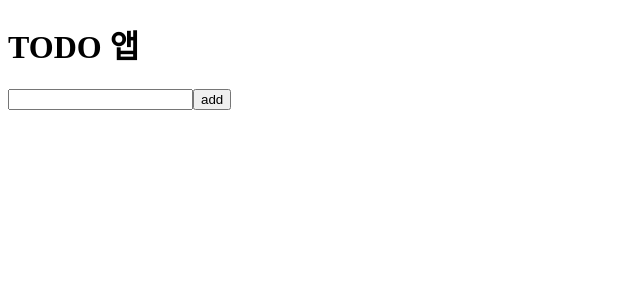
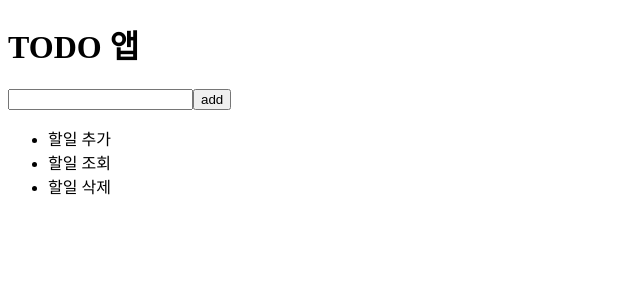
Before and after one commit to baeksu/react-study-todolist, a React (Vite) app: page / in a window 1280 px wide. Shown: the top 300 px of the page, without its empty margins (0-640 px from the left). Built offline with nearby package versions, Linux system fonts and the light colour scheme.

Commit message:
add button event

```diff
--- a/src/App.jsx
+++ b/src/App.jsx
@@ -1,6 +1,19 @@
 import { useState } from "react";
 
+function fetchTodos() {
+    const todos = [];
+    for (let i = 0; i < localStorage.length; i++) {
+        const key = localStorage.key(i);
+        const value = localStorage.getItem(key);
+        todos.push(value);
+    }
+    return todos;
+}
+
 function App() {
+    //local storage 에 가지고 있는 데이터를 가져온다.
+    const todos = fetchTodos();
+
     // useState() 를 통해서 inputText 의 상태를 모니터링 하면서 변화를 감지해서 값을 변경해준다.
     //이 때 setInputText 함수를 통해서 inputText 의 값을 갱신할 수 있다.
     const [inputText, setInputText] = useState("");
@@ -14,7 +27,9 @@ function App() {
     };
 
     //onclick 도 기본 html 에 있는 속성임
-    const handleClick = (e) => {};
+    const handleClick = (e) => {
+        localStorage.setItem(inputText, inputText);
+    };
 
     return (
         <div>
@@ -23,6 +38,13 @@ function App() {
                 <input type="text" value={inputText} onChange={handleInput} />
                 <button onClick={handleClick}>add</button>
             </div>
+            <div>
+                <ul>
+                    <li>할일 추가</li>
+                    <li>할일 조회</li>
+                    <li>할일 삭제</li>
+                </ul>
+            </div>
         </div>
     );
 }
```
